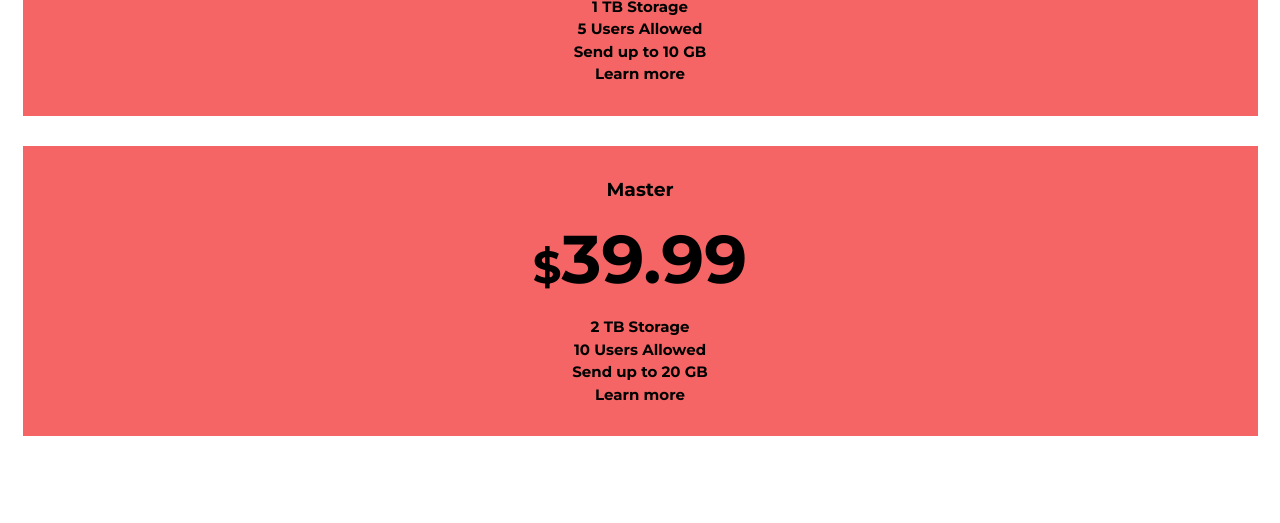
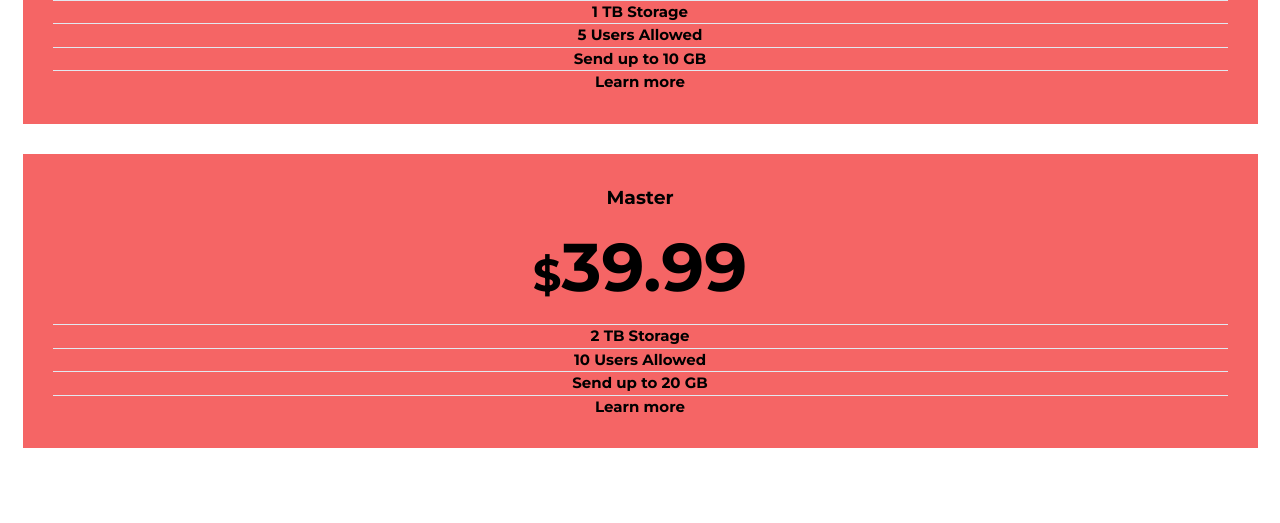
Before and after one commit to AlexKMarshall/pricing-component, a Gatsby site: page / in a window 1280 px wide. Shown: the part 758-1281 px from the top of the page. Built offline with nearby package versions, Linux system fonts and the light colour scheme; Gatsby itself is replaced by a stand-in of ours.

Commit message:
Add lines between features

```diff
--- a/src/pages/index.js
+++ b/src/pages/index.js
@@ -74,7 +74,7 @@ const IndexPage = () => {
           <span className="text-5xl">$</span>
           {monthlyRate}
         </div>
-        <ul>
+        <ul className="border-t border-b divide-y">
           <li>{storage} Storage</li>
           <li>{users} Users Allowed</li>
           <li>Send up to {transferLimit}</li>
```
